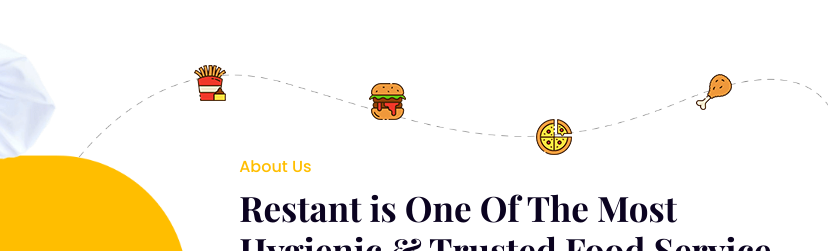
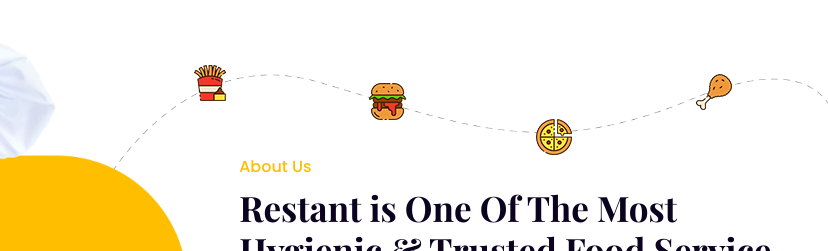
Before and after one commit to atayeva-lamiya/Restant, a plain HTML site: page index.html in a window 1280 px wide. Shown: the part 899-1150 px from the top of the page, 452-1280 px from the left. Drawn offline with nearby package versions, Linux system fonts and the light colour scheme.

Commit message:
About shape img 1

```diff
--- a/style.css
+++ b/style.css
@@ -317,7 +317,7 @@ header .icon-menu .menu-button-m:hover .icon-m {
 .about-us .about-shape .about-shape-img1 {
     right: 0;
     top: 27%;
-    max-width: 780px;
+    max-width: 57%;
 }
 .about-us .about-shape .about-shape-img2 {
     right: 7.5%;
```
